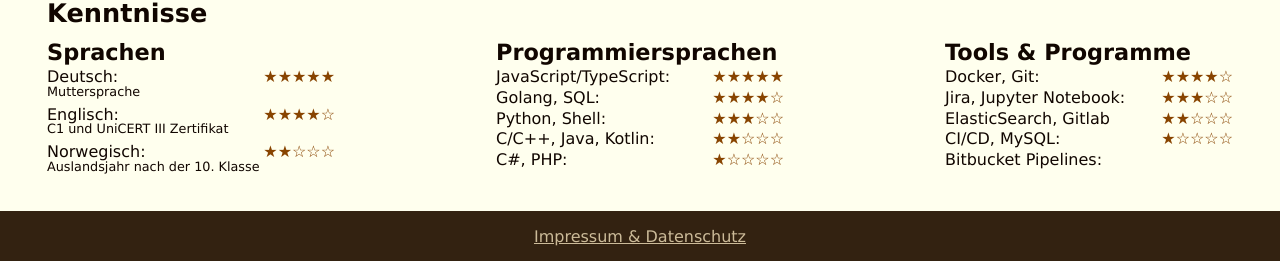
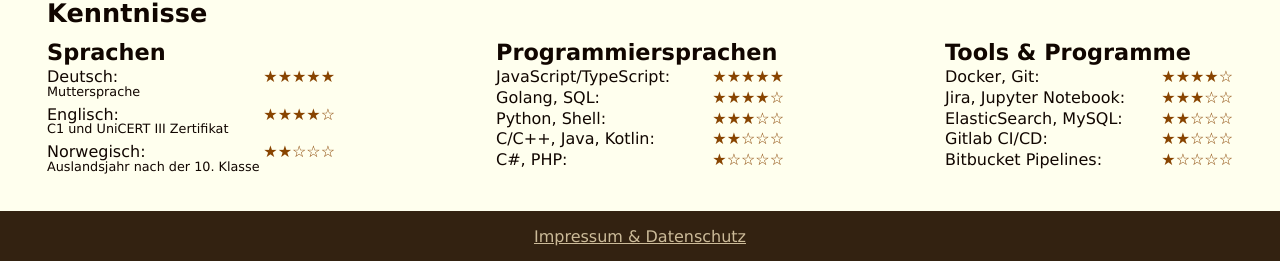
Before and after one commit to hd-code/hd-code.github.io, a Jekyll site: the page built from cv.md, in a window 1280 px wide. Shown: the part 2057-2318 px from the top of the page. Built offline with Jekyll 4.4.1, drawn with Linux system fonts in a browser that asks for light colours.

Commit message:
minor fix

```diff
--- a/cv.md
+++ b/cv.md
@@ -156,7 +156,10 @@
 Jira, Jupyter Notebook
 : ★★★☆☆
 
-ElasticSearch, Gitlab CI/CD, MySQL
+ElasticSearch, MySQL
+: ★★☆☆☆
+
+Gitlab CI/CD
 : ★★☆☆☆
 
 Bitbucket Pipelines
```
